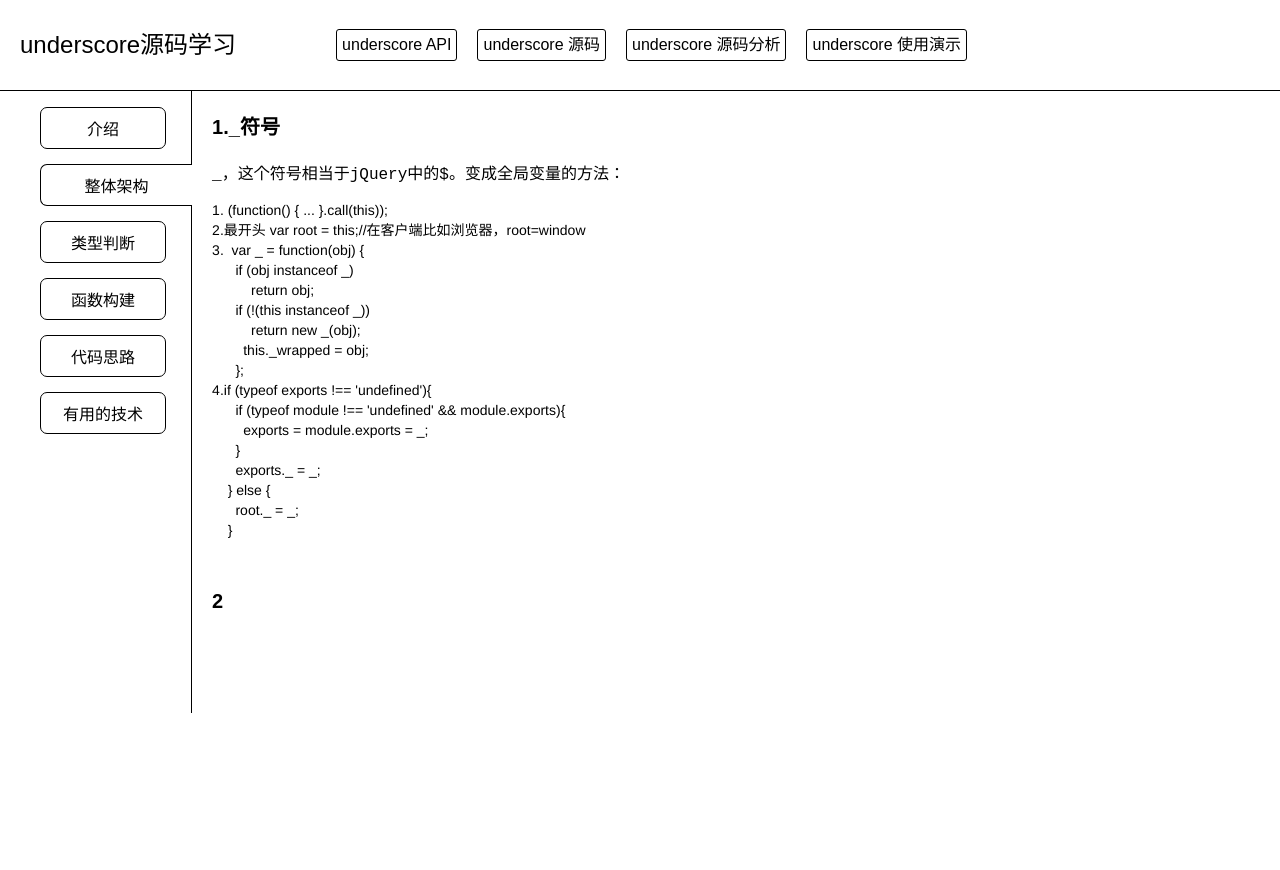
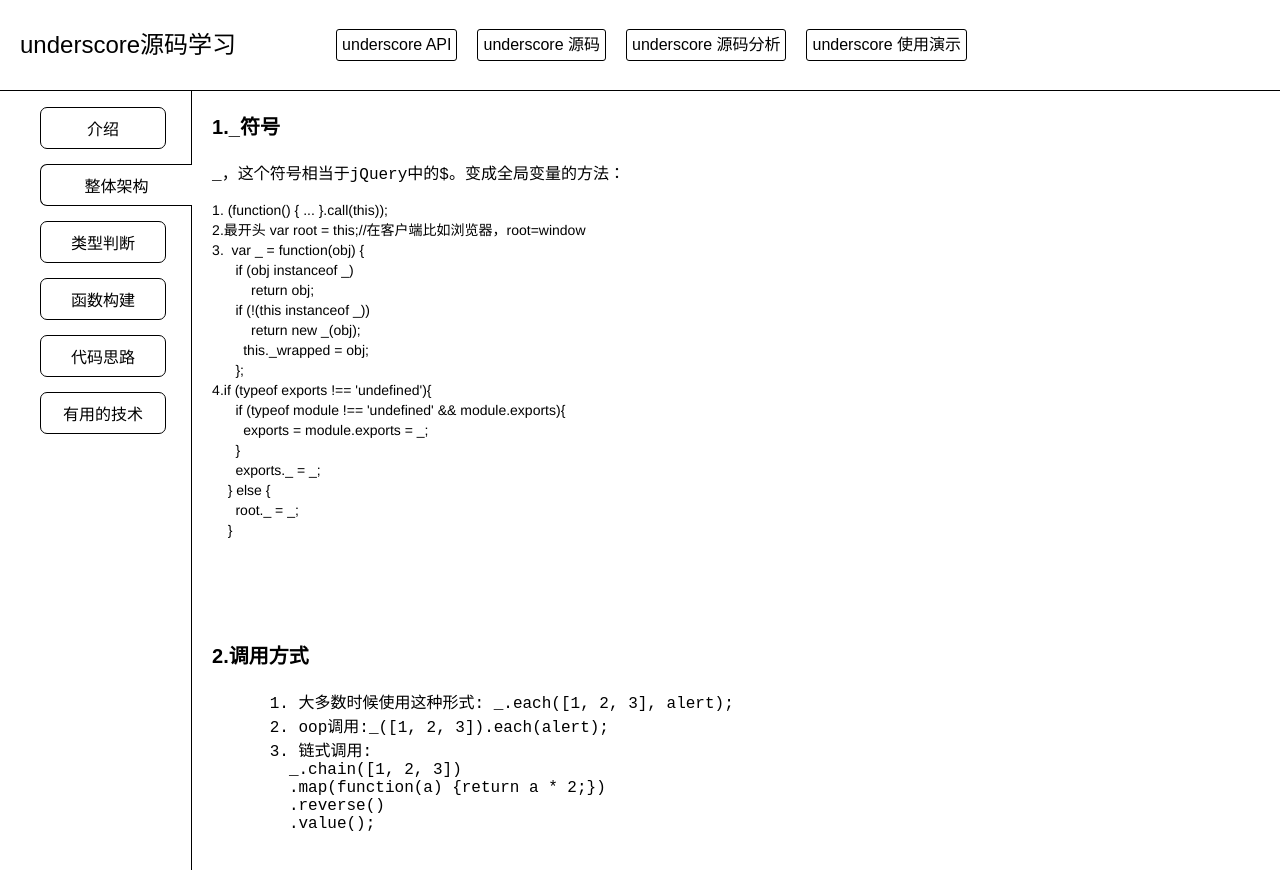
Before and after one commit to ginnko/memos, a React (Create React App) app in the folder underscore源码学习笔记/share/share/: page / in a window 1280 px wide. Shown: the top 870 px of the page. Before the commit the page ends 800 px from the top, so only its background shows below. Built offline with nearby package versions, Linux system fonts and the light colour scheme.

Commit message:
modify something

```diff
--- a/underscore源码学习笔记/share/share/src/App.css
+++ b/underscore源码学习笔记/share/share/src/App.css
@@ -110,11 +110,11 @@
 
 div.content div{
   margin-left: 10px;
-  margin-bottom: 50px;
+  margin-bottom: 100px;
 
 }
 div.content div:last-of-type{
-  margin-bottom: 100px;
+  margin-bottom: 200px;
 
 }
 
--- a/underscore源码学习笔记/share/share/src/data.js
+++ b/underscore源码学习笔记/share/share/src/data.js
@@ -4,7 +4,7 @@
 是一个工具库，目的是提高写代码的效率。\n\n共有112个方法，分为集合类（25）、数组类（20）、函数类（14）、\
 对象类（37）、实用功能（14）、链式语法（2）。\n\nunderscore很久没有更新了，现在最近的版本是1.8.3，很多人都在用lodash。'
   },
-  {'title': '我学到的',
+  {'title': '学到的',
   'content': '前后断断续续大概看了一个多月，关注的主要内容：\n\
   1.这个库如何引入到环境中以及整体架构\n\
   2.函数的创建，特别是闭包的使用\n\
@@ -35,6 +35,15 @@
     }'
     },
     {
+      'title': '调用方式',
+      'content': '\
+      1. 大多数时候使用这种形式: _.each([1, 2, 3], alert);\n\
+      2. oop调用:_([1, 2, 3]).each(alert);\n\
+      3. 链式调用:\n\
+        _.chain([1, 2, 3]\)\n\
+        .map(function(a) {return a * 2;}\)\n\
+        .reverse(\)\n\
+        .value();'
 
     }
   ],
```
